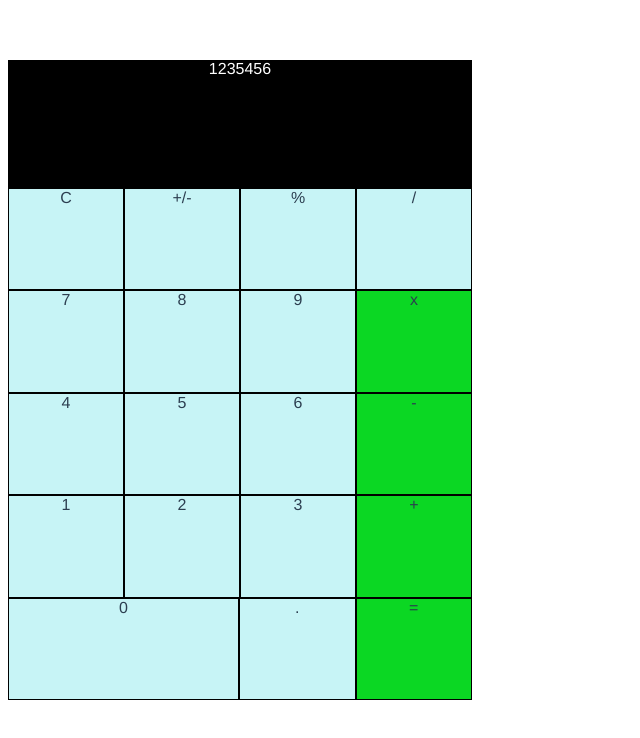
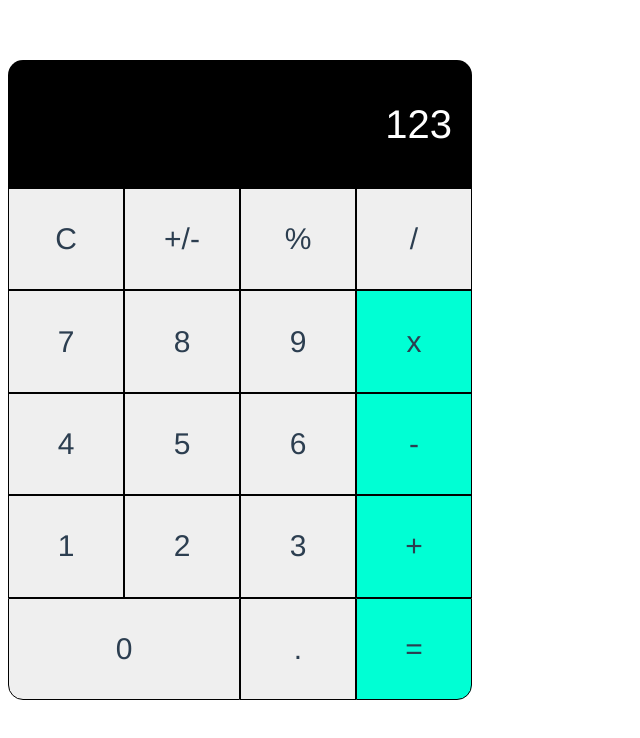
Before and after one commit to christinbartz/Calculator-in-Vue.js, a Vue app: page / in a window 1280 px wide. Shown: the top 738 px of the page, without its empty margins (0-640 px from the left). Built offline with nearby package versions, Linux system fonts and the light colour scheme.

Commit message:
final styles
new background colors for buttons, hover and active styles for buttons, alignment of display and button content

```diff
--- a/src/components/CalcUI.vue
+++ b/src/components/CalcUI.vue
@@ -1,7 +1,7 @@
 <template>
   <div class="calc">
     <div class="calc__display">
-     <div> 1235456 </div>
+     <div> 123 </div>
     </div>
     <div class="calc__btn-container">
       <div class="calc__row">
@@ -29,9 +29,9 @@
         <div @click="clickHandler('+')" class="calc__btn calc__btn--operator">+</div>
       </div>
       <div class="calc__row">
-        <div @click="clickHandler('0')" class="calc__btn calc__btn--num calc__btn--double">0</div>
+        <div id="btn-zero" @click="clickHandler('0')" class="calc__btn calc__btn--num calc__btn--double">0</div>
         <div @click="clickHandler('.')" class="calc__btn calc__btn--num">.</div>
-        <div id="" class="calc__btn calc__btn--operator">=</div>
+        <div id="btn-equal" class="calc__btn calc__btn--operator">=</div>
       </div>
     </div>
   </div>
--- a/src/styles/CalcUI.scss
+++ b/src/styles/CalcUI.scss
@@ -3,8 +3,10 @@
 ///
 
 $calc-border: #000000;
-$calc-btn-operator: #0bd723;
-$calc-btn-num: #c7f4f6;
+$calc-btn-operator: #00ffd4;
+$calc-btn-num: #efefef;
+$calc-btn-hover: #01bc9d;
+$calc-btn-click: #00846e;
 $calc-display-textcolor: #ffffff;
 $calc-display-bg: #000000;
 
@@ -14,10 +16,25 @@ $calc-display-bg: #000000;
   width: 464px;
   height: 640px;
   flex-direction: column;
+  border-radius: 15px;
+
+  -moz-user-select: none;
+  -webkit-user-select: none;
+  -ms-user-select: none;
+  user-select: none;
+
   &__display {
     height: 20%;
     color: $calc-display-textcolor;
     background: $calc-display-bg;
+    border-radius: 15px 15px 0 0;
+    display: flex;
+    align-items: center;
+    justify-content: flex-end;
+    font-size: 40px;
+    padding-left: 20px;
+    padding-right: 20px;
+    overflow: hidden;
   }
   &__btn-container {
     height: 80%;
@@ -28,6 +45,12 @@ $calc-display-bg: #000000;
     height: 20%;
   }
   &__btn {
+    font-size: 30px;
+    cursor: pointer;
+    display: flex;
+    align-items: center;
+    justify-content: center;
+    box-sizing: border-box;
     border: 1px solid $calc-border;
     width: 25%;
     background: $calc-btn-num;
@@ -37,5 +60,18 @@ $calc-display-bg: #000000;
     &--operator {
       background: $calc-btn-operator;
     }
+    &:hover {
+      background: $calc-btn-hover;
+    }
+    &:active {
+      background: $calc-btn-click;
+    }
   }
 }
+
+#btn-equal {
+  border-radius: 0 0 15px 0;
+}
+#btn-zero {
+  border-radius: 0 0 0 15px;
+}
```
